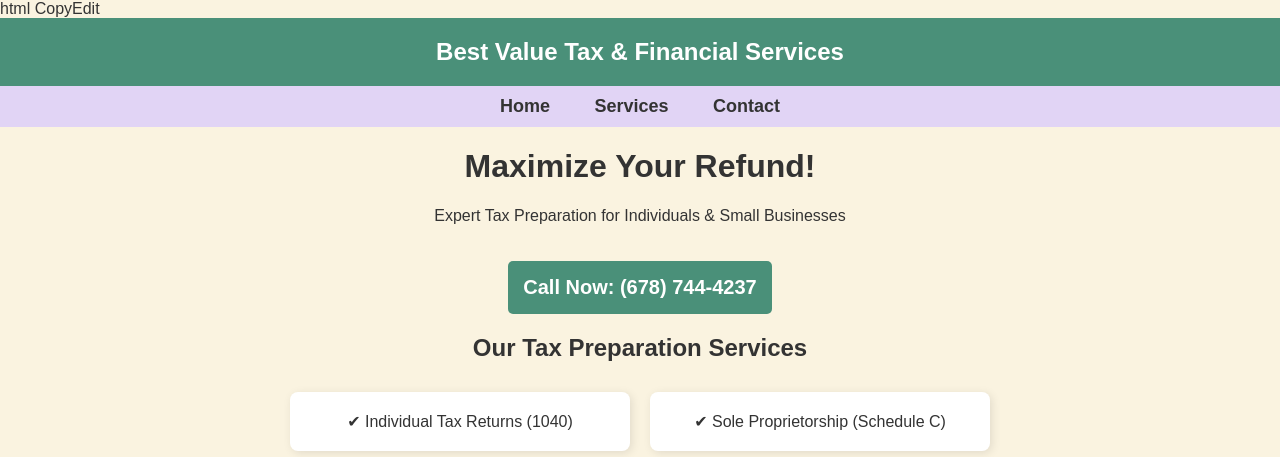
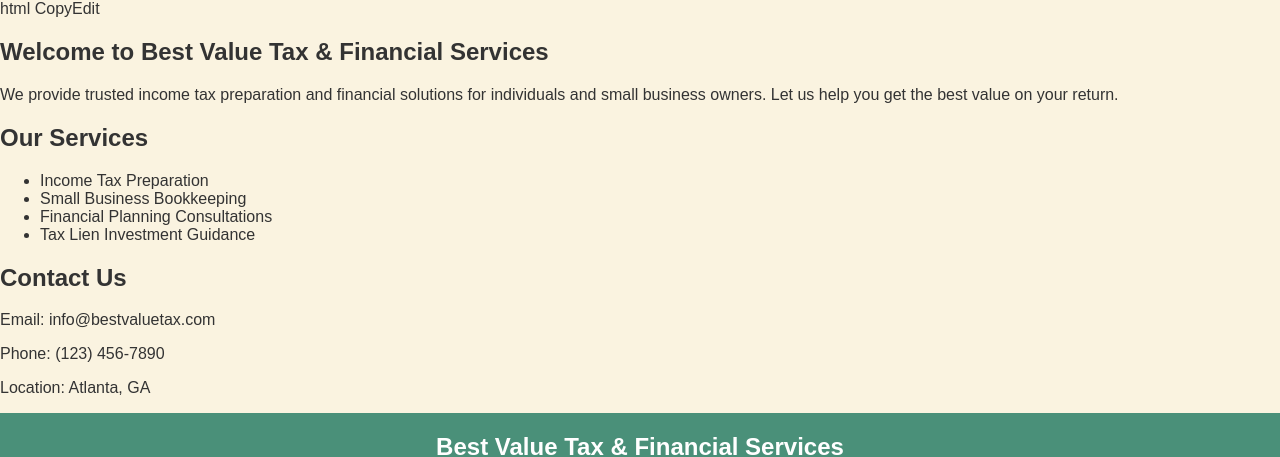
Before and after one commit to BestValueTax12/Tax-Website, a plain HTML site: page index.html in a window 1280 px wide. Shown: the top 457 px of the page. Drawn offline with Linux system fonts and the light colour scheme.

Commit message:
Update index.html
Signed-off-by: BestValueTax12 <bestvaluetax12@gmail.com>

```diff
--- a/index.html
+++ b/index.html
@@ -1,5 +1,30 @@
 html
 CopyEdit
+<!-- Home Section -->
+<section id="home">
+  <h2>Welcome to Best Value Tax & Financial Services</h2>
+  <p>We provide trusted income tax preparation and financial solutions for individuals and small business owners. Let us help you get the best value on your return.</p>
+</section>
+
+<!-- Services Section -->
+<section id="services">
+  <h2>Our Services</h2>
+  <ul>
+    <li>Income Tax Preparation</li>
+    <li>Small Business Bookkeeping</li>
+    <li>Financial Planning Consultations</li>
+    <li>Tax Lien Investment Guidance</li>
+  </ul>
+</section>
+
+<!-- Contact Section -->
+<section id="contact">
+  <h2>Contact Us</h2>
+  <p>Email: info@bestvaluetax.com</p>
+  <p>Phone: (123) 456-7890</p>
+  <p>Location: Atlanta, GA</p>
+</section>
+
 <!DOCTYPE html>
 <html lang="en">
 <head>
```
